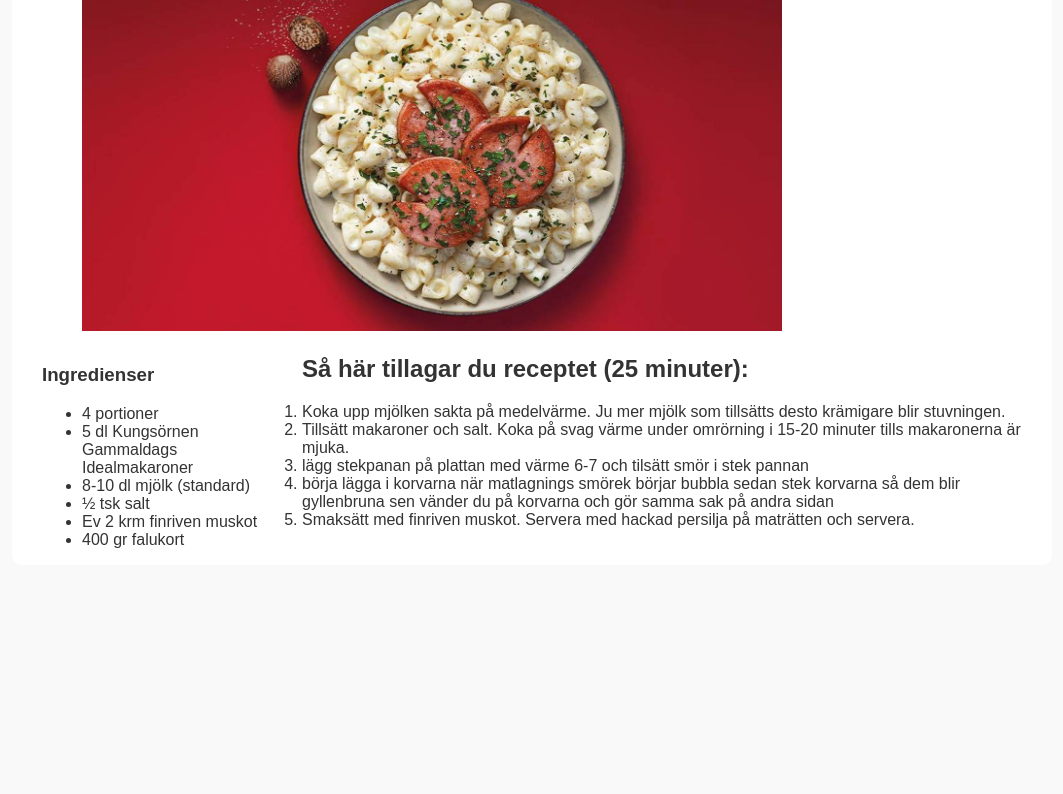
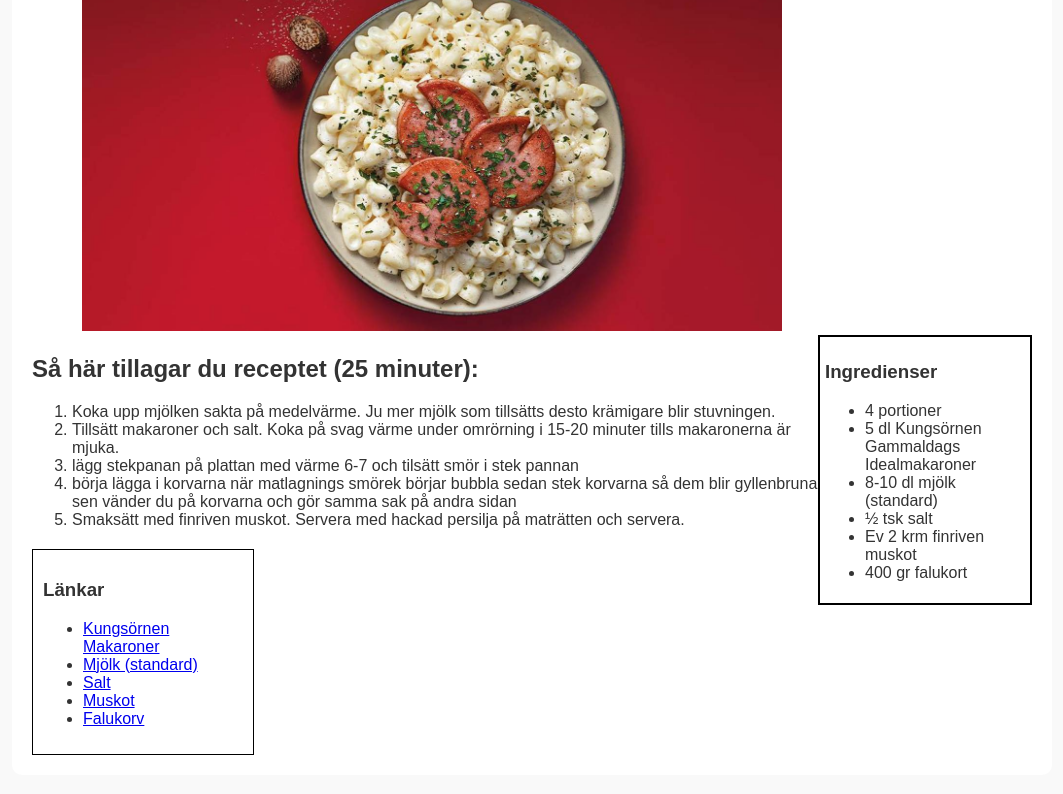
Before and after one commit to Te23D-lundellselander-joakim/porjekt, a plain HTML site: page index.html in a window 1280 px wide. Shown: the part 106-900 px from the top of the page, without its empty margins (108-1171 px from the left). Before the commit the page ends 800 px from the top, so only its background shows below. Drawn offline with Linux system fonts and the light colour scheme.

Commit message:
la in länkarna med en box

```diff
--- a/index.html
+++ b/index.html
@@ -38,5 +38,16 @@
 
     </ol>
 
+    <div class="box">
+        <h3>Länkar</h3>
+        <ul>
+          <li><a href="https://handla.ica.se/produkt/1025767" target="_blank">Kungsörnen Makaroner</a></li>
+          <li><a href="https://handla.ica.se/produkt/1446622" target="_blank">Mjölk (standard)</a></li>
+          <li><a href="https://handla.ica.se/produkt/1202091" target="_blank">Salt</a></li>
+          <li><a href="https://handla.ica.se/kategori/974" target="_blank">Muskot</a></li>
+          <li><a href="https://handla.ica.se/produkt/1287014" target="_blank">Falukorv</a></li>
+        </ul>
+      </div>
+
 </body>
 </html>
--- a/styles.css
+++ b/styles.css
@@ -33,8 +33,19 @@ margin-right:50px ;
 }
 
 .ingredients-left {
-    float: left;
-    width: 25%;
+
+    float:right;
+    width: 20%;
+    padding: 5px;
+    font-family: Arial;
+
+    border: 2px solid black;
+
+}
+.box {
+    border: 1px solid black;
     padding: 10px;
-    font-family: Arial;
+    margin-top: 20px;
+    width: 200px;
+    font-family: Arial, sans-serif;
   }
```
